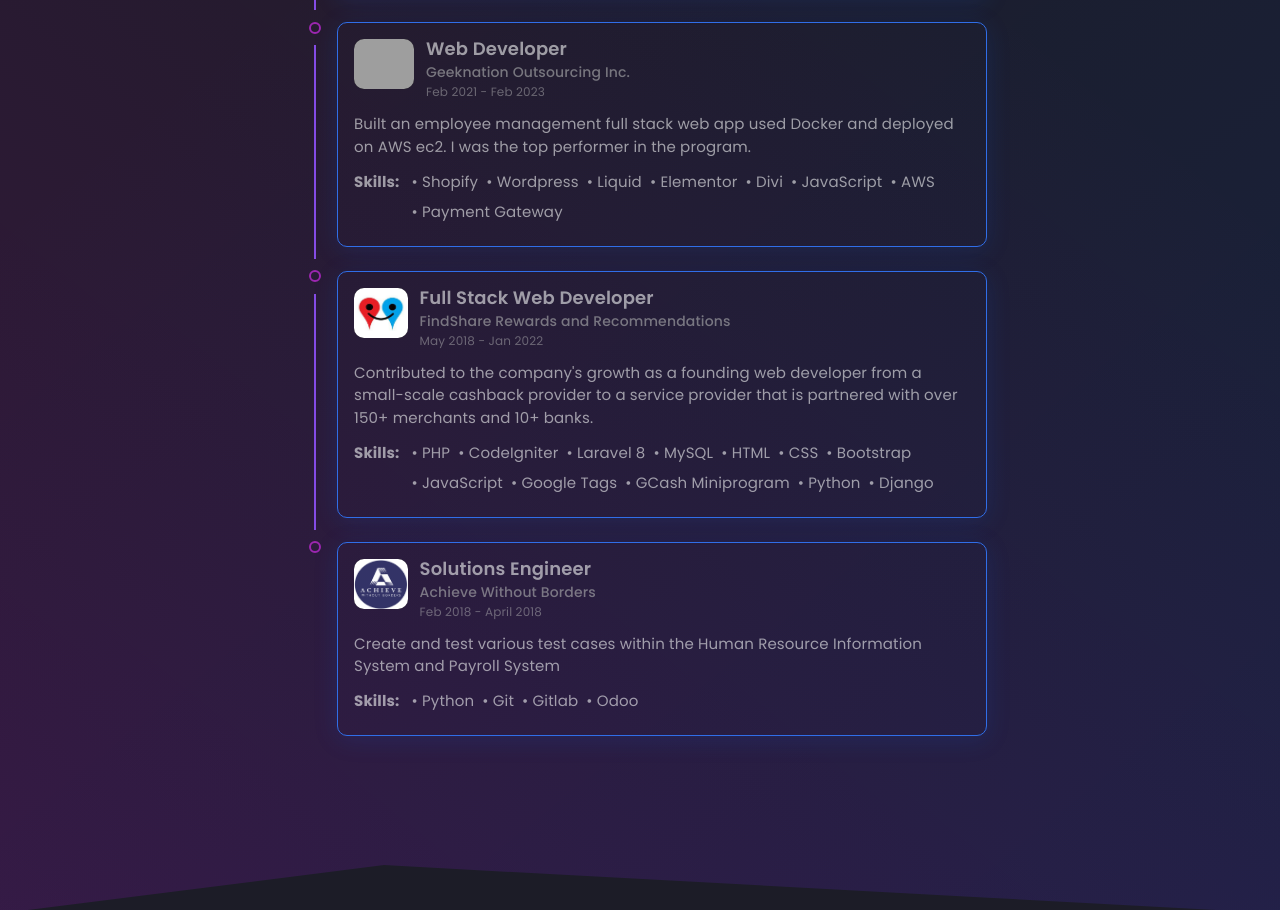
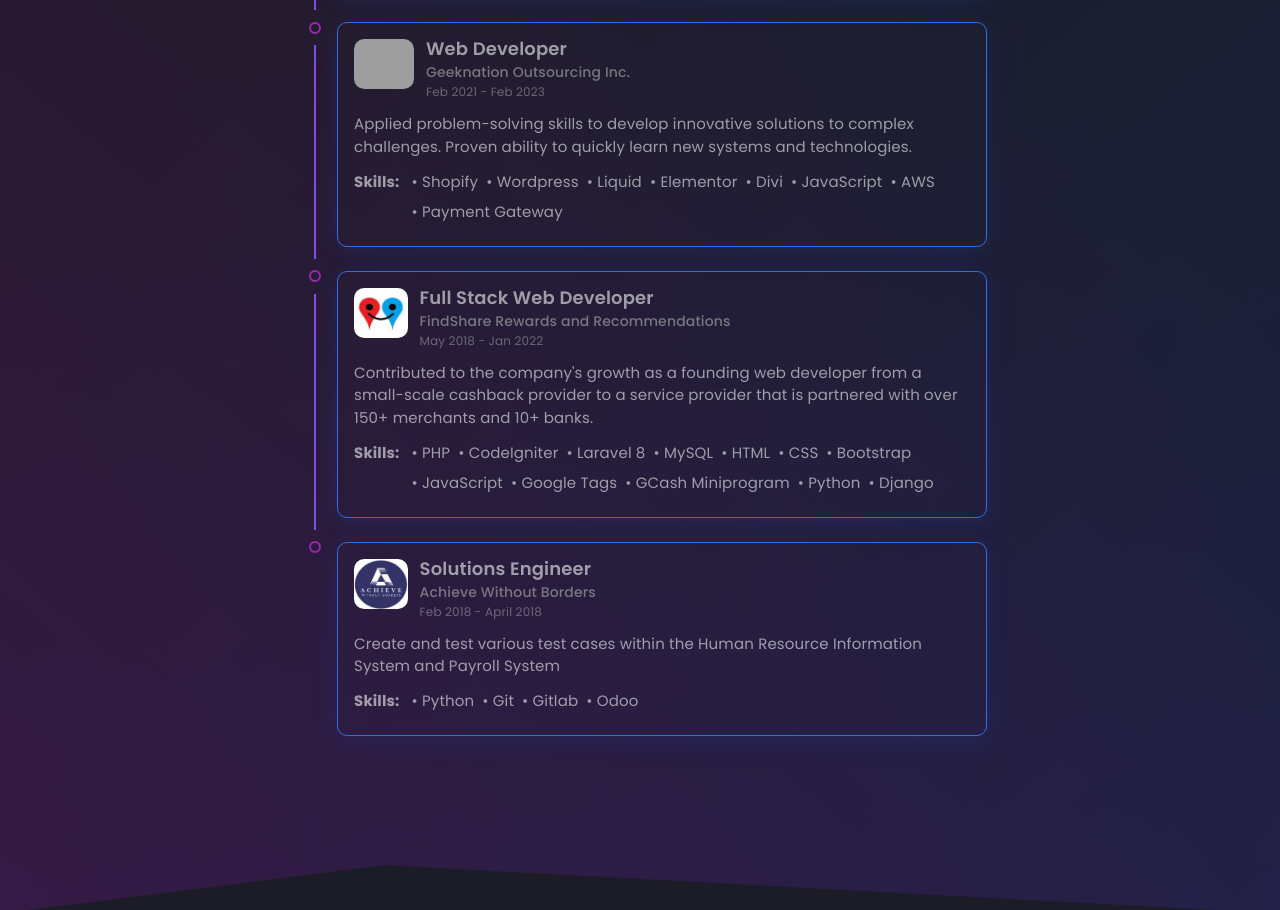
Before and after one commit to dalelantowork/react-portfolio, a React (Create React App) app: page / in a window 1280 px wide. Shown: the part 2151-3061 px from the top of the page. Built offline with nearby package versions, Linux system fonts and the light colour scheme; grey boxes are pictures that could not be loaded.

Commit message:
update data

```diff
--- a/src/data/constants.js
+++ b/src/data/constants.js
@@ -275,7 +275,7 @@
     role: "Web Developer",
     company: "Geeknation Outsourcing Inc.",
     date: "Feb 2021 - Feb 2023",
-    desc: "Built an employee management full stack web app used Docker and deployed on AWS ec2. I was the top performer in the program.",
+    desc: "Applied problem-solving skills to develop innovative solutions to complex challenges. Proven ability to quickly learn new systems and technologies.",
     skills: [
       "Shopify",
       "Wordpress",
```
